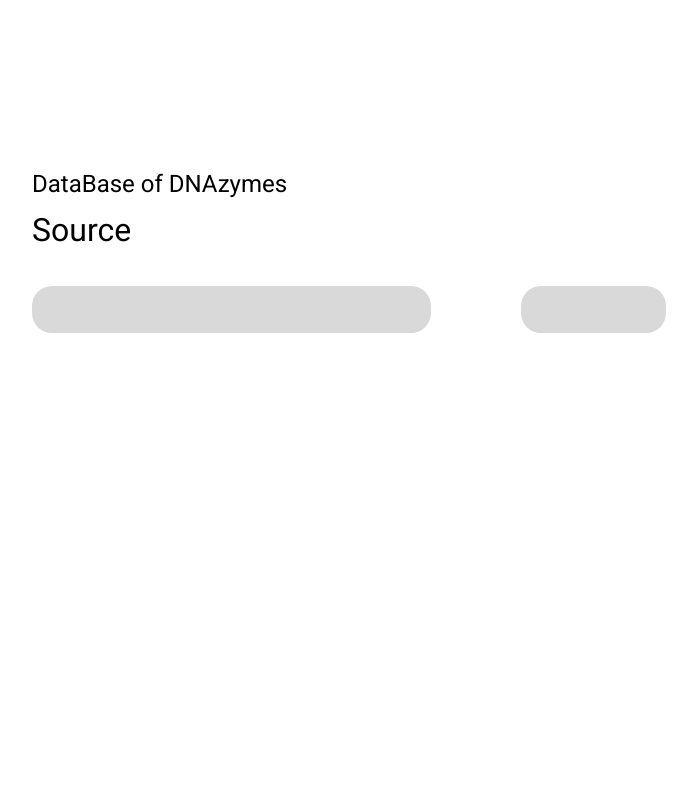
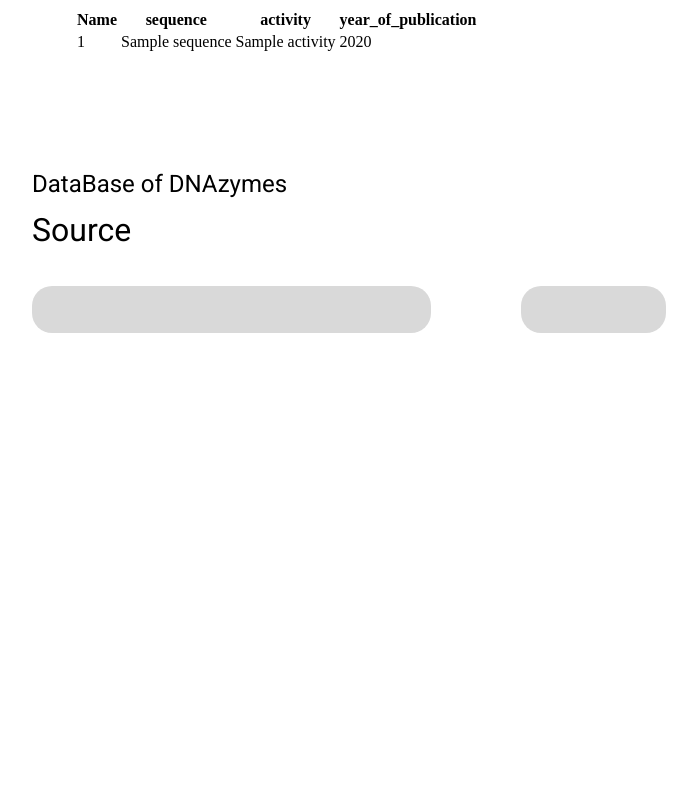
Before and after one commit to nebaskov/dnaZymeWeb, a Django app: template templates/database/database_home.html in a window 1280 px wide; the page is wider, and only the part inside the window is pictured. Shown: the top 807 px of that part, without its empty margins (292-989 px from the left). After the commit the page ends 333 px from the top of that part, so only its background shows below. Run offline with Django 4.2, Linux system fonts and the light colour scheme; the template is opened without the code that fills it: most values are stand-ins (such as "Sample title", 1, 10 or a date in 2020); some web fonts are replaced.

Commit message:
start with bd

```diff
--- a/database/views.py
+++ b/database/views.py
@@ -4,6 +4,6 @@ from django.core import serializers
 
 
 def database_home(request):
-    # db = serializers.serialize("python", MainDnaDataBase.objects.all())
-    # return render(request, 'database/database_home.html', {'db': db})
-    return render(request, 'database/database_home.html')
+    db = serializers.serialize("python", MainDnaDataBase.objects.all())
+    return render(request, 'database/database_home.html', {'db': db})
+    # return render(request, 'database/database_home.html')
--- a/templates/database/database_home.html
+++ b/templates/database/database_home.html
@@ -7,10 +7,10 @@
 <head> </head>
 <style>
 
-.e8_45 {
+.database_title {
 	background-color:rgba(255, 255, 255, 1);
-	width:1440px;
-	height:1024px;
+	width:95vw;
+	height:100vh;
 	position:absolute;
 }
 .e9_696 {
@@ -74,65 +74,63 @@
 	border-bottom-left-radius:20px;
 	border-bottom-right-radius:20px;
 }
+.table-fix {
+    overflow-y: scroll;
+    height: 60vh;
+}
 
+.tbl-conteiner {
+    max-width: 500px;
+    max-height: fit-content;
+    margin-left: auto;
+    margin-right: auto;
+}
 
 </style>
 <body>
-  <div class=e8_45><span  class="e9_696">DataBase of DNAzymes</span>
+  <div class=database_title><span  class="e9_696">DataBase of DNAzymes</span>
   <div class="e9_697"></div><span  class="e9_698">Source</span>
   <div class="e9_699"></div>
   <div class="e9_701"></div>
-<!--    <div class="tbl-conteiner">-->
-<!--            <div class="table-fix">-->
-<!--                <table>-->
-<!--                    <thead>-->
-<!--                        <tr>-->
-<!--                            <th>-->
-<!--                                Name-->
-<!--                            </th>-->
-<!--                            <th>-->
-<!--                                Catalytic Core-->
-<!--                            </th>-->
-<!--                            <th>-->
-<!--                                Buffer-->
-<!--                            </th>-->
-<!--                            <th>-->
-<!--                                Metal Ions-->
-<!--                            </th>-->
-<!--                            <th>-->
-<!--                                Kobs-->
-<!--                            </th>-->
-<!--                            <th>-->
-<!--                                DOI-->
-<!--                            </th>-->
-<!--                        </tr>-->
-<!--                    </thead>-->
-<!--                    {% for instance in db %}-->
-<!--                    <tbody>-->
-<!--                        <tr>-->
-<!--                            <td>-->
-<!--                                {{ instance.fields.name }}-->
-<!--                            </td>-->
-<!--                            <td>-->
-<!--                                {{ instance.fields.catalytic_core }}-->
-<!--                            </td>-->
-<!--                            <td>-->
-<!--                                {{ instance.fields.buffer }}-->
-<!--                            </td>-->
-<!--                            <td>-->
-<!--                                {{ instance.fields.metal_ions }}-->
-<!--                            </td>-->
-<!--                            <td>-->
-<!--                                {{ instance.fields.kobs }}-->
-<!--                            </td>-->
-<!--                            <td width="70px">-->
-<!--                                {{ instance.fields.doi }}-->
-<!--                            </td>-->
-<!--                        </tr>-->
-<!--                    {% endfor %}-->
-<!--                    </tbody>-->
-<!--                </table>-->
-<!--            </div>-->
-<!--      </div>-->
+<div class="tbl-conteiner">
+            <div class="table-fix">
+                <table>
+                    <thead>
+                        <tr>
+                            <th>
+                                Name
+                            </th>
+                            <th>
+                                sequence
+                            </th>
+                            <th>
+                                activity
+                            </th>
+                            <th>
+                                year_of_publication
+                            </th>
+                        </tr>
+                    </thead>
+                    {% for instance in db %}
+                    <tbody>
+                        <tr>
+                            <td>
+                                {{ instance.fields.id }}
+                            </td>
+                            <td>
+                                {{ instance.fields.sequence }}
+                            </td>
+                            <td>
+                                {{ instance.fields.activity }}
+                            </td>
+                            <td>
+                                {{ instance.fields.year_of_publication }}
+                            </td>
+                        </tr>
+                    {% endfor %}
+                    </tbody>
+                </table>
+            </div>
+        </div>
 </div>
 </body>
```
